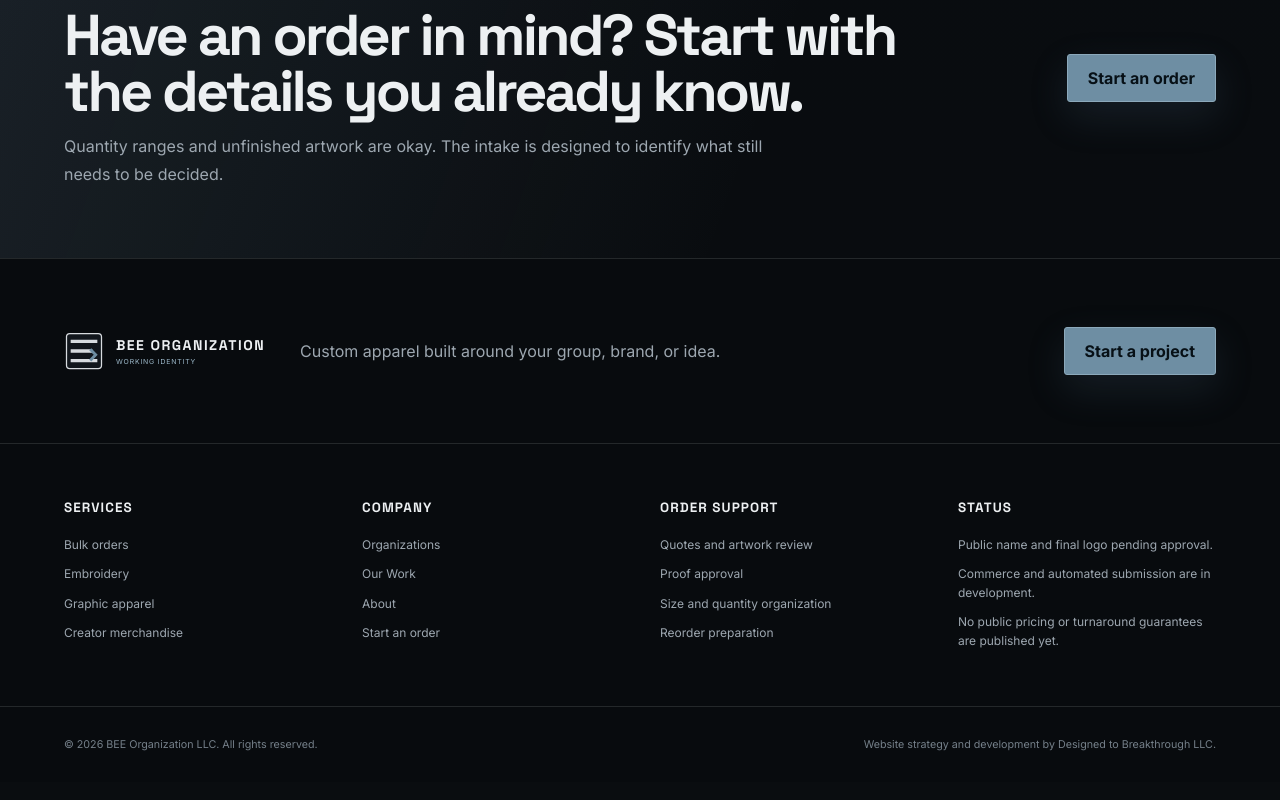
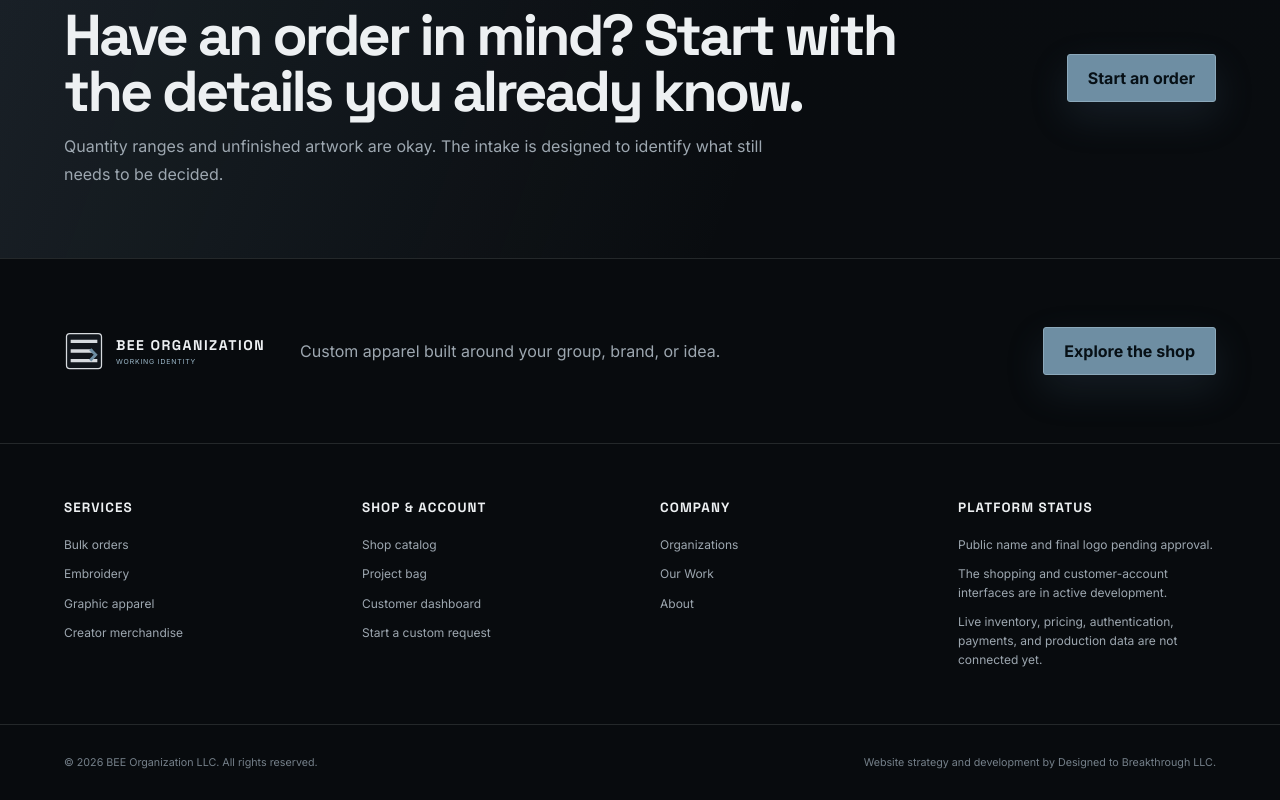
Before and after one commit to ShawnDTB/BEE-Organization, a React (Vite) app: page / in a window 1280 px wide. Shown: the part 5201-6001 px from the top of the page. Built offline with nearby package versions, Linux system fonts and the light colour scheme.

Commit message:
Add commerce links and clarify launch status

```diff
--- a/src/components/SiteFooter.tsx
+++ b/src/components/SiteFooter.tsx
@@ -7,7 +7,7 @@ export function SiteFooter() {
       <div className="site-footer__lead">
         <LogoLockup compact />
         <p>{siteConfig.primaryMessage}</p>
-        <a className="button" href="/start-order">Start a project</a>
+        <a className="button" href="/shop">Explore the shop</a>
       </div>
       <div className="site-footer__grid">
         <div>
@@ -18,22 +18,21 @@ export function SiteFooter() {
           <a href="/creator-merch">Creator merchandise</a>
         </div>
         <div>
+          <h2>Shop & account</h2>
+          <a href="/shop">Shop catalog</a>
+          <a href="/cart">Project bag</a>
+          <a href="/account">Customer dashboard</a>
+          <a href="/start-order">Start a custom request</a>
+        </div>
+        <div>
           <h2>Company</h2>
           {navItems.slice(4).map((item) => <a key={item.href} href={item.href}>{item.label}</a>)}
-          <a href="/start-order">Start an order</a>
         </div>
         <div>
-          <h2>Order support</h2>
-          <span>Quotes and artwork review</span>
-          <span>Proof approval</span>
-          <span>Size and quantity organization</span>
-          <span>Reorder preparation</span>
-        </div>
-        <div>
-          <h2>Status</h2>
+          <h2>Platform status</h2>
           <span>{siteConfig.brandStatus}</span>
-          <span>Commerce and automated submission are in development.</span>
-          <span>No public pricing or turnaround guarantees are published yet.</span>
+          <span>The shopping and customer-account interfaces are in active development.</span>
+          <span>Live inventory, pricing, authentication, payments, and production data are not connected yet.</span>
         </div>
       </div>
       <div className="site-footer__legal">
```
